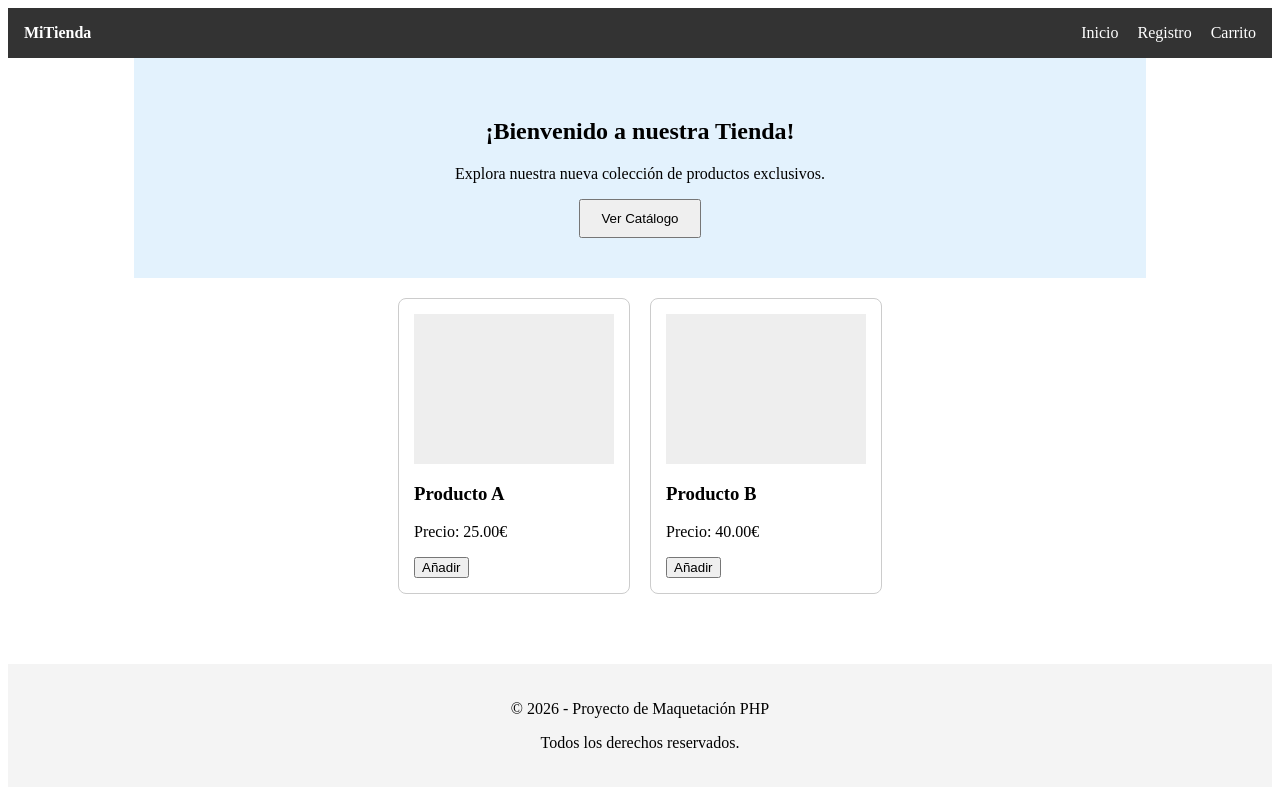
After one commit to vico-trd/Proyecto-php, a PHP site: page /footer in a window 1280 px wide. The commit adds this page. Shown: the top 787 px of the page. Run offline with PHP 8.4, Linux system fonts and the light colour scheme.

Commit message:
Finalizada maquetacion basica con header, footer e inicio

```diff
--- a/public/index.php
+++ b/public/index.php
@@ -1,22 +1,5 @@
 <?php
 
-require_once __DIR__ . '/../vendor/autoload.php';
 
-use Dotenv\Dotenv;
-use App\Core\Router;
-
-// Cargar variables de entorno
-$dotenv = Dotenv::createImmutable(__DIR__ . '/..');
-$dotenv->load();
-
-// Iniciar sesión
-session_start();
-
-// Crear el router y registrar rutas
-$router = new Router();
-
-// --- Rutas ---
-$router->get('', [App\Controllers\HomeController::class, 'index']);
-
-// Despachar la petición
-$router->dispatch();
+// Solo cargamos la vista de inicio directamente para la tarea de maquetación
+require_once __DIR__ . '/../src/views/pages/inicio.php';
--- /dev/null
+++ b/src/views/layouts/footer.php
@@ -0,0 +1,6 @@
+</div> <footer>
+        <p>&copy; <?php echo date('Y'); ?> - Proyecto de Maquetación PHP</p>
+        <p>Todos los derechos reservados.</p>
+    </footer>
+</body>
+</html>
--- /dev/null
+++ b/src/views/layouts/header.php
@@ -0,0 +1,23 @@
+<!DOCTYPE html>
+<html lang="es">
+<head>
+    <meta charset="UTF-8">
+    <meta name="viewport" content="width=device-width, initial-scale=1.0">
+    <title>Tienda Virtual - Proyecto PHP</title>
+    <style>
+        nav { background: #333; color: white; padding: 1rem; display: flex; justify-content: space-between; }
+        nav a { color: white; text-decoration: none; margin-left: 15px; }
+        footer { background: #f4f4f4; padding: 20px; text-align: center; margin-top: 50px; }
+        .container { width: 80%; margin: auto; min-height: 400px; }
+    </style>
+</head>
+<body>
+    <nav>
+        <div class="logo"><strong>MiTienda</strong></div>
+        <div class="menu">
+            <a href="inicio.php">Inicio</a>
+            <a href="registro.php">Registro</a>
+            <a href="carrito.php">Carrito</a>
+        </div>
+    </nav>
+    <div class="container">
--- /dev/null
+++ b/src/views/pages/inicio.php
@@ -0,0 +1,31 @@
+<?php
+// 1. Cargamos la cabecera (esto trae el menú y el diseño superior)
+include_once __DIR__ . '/../layouts/header.php';
+?>
+
+<section class="hero" style="text-align: center; padding: 40px; background: #e3f2fd;">
+    <h1>¡Bienvenido a nuestra Tienda!</h1>
+    <p>Explora nuestra nueva colección de productos exclusivos.</p>
+    <button style="padding: 10px 20px; cursor: pointer;">Ver Catálogo</button>
+</section>
+
+<section class="productos" style="display: flex; gap: 20px; padding: 20px; justify-content: center;">
+    <div class="card" style="border: 1px solid #ccc; padding: 15px; border-radius: 8px; width: 200px;">
+        <div style="background: #eee; height: 150px; margin-bottom: 10px;"></div>
+        <h3>Producto A</h3>
+        <p>Precio: 25.00€</p>
+        <button>Añadir</button>
+    </div>
+
+    <div class="card" style="border: 1px solid #ccc; padding: 15px; border-radius: 8px; width: 200px;">
+        <div style="background: #eee; height: 150px; margin-bottom: 10px;"></div>
+        <h3>Producto B</h3>
+        <p>Precio: 40.00€</p>
+        <button>Añadir</button>
+    </div>
+</section>
+
+<?php
+// 3. Cargamos el pie de página
+include_once __DIR__ . '/../layouts/footer.php';
+?>
```
Also changed, not shown: src/views/layouts/main.php (added, +22 -0 lines), README.md, src/views/pages/carrito.php (added), src/views/pages/producto_destacado.php (added), src/views/pages/registro.php (added).
